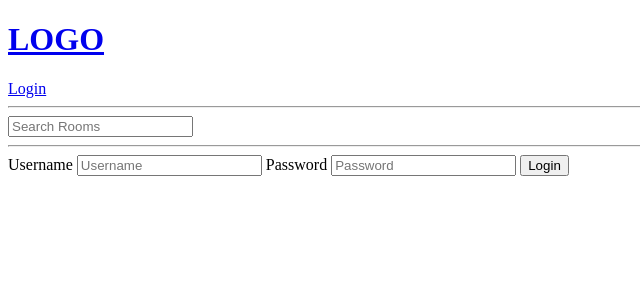
After one commit to PranayaShrestha299/FirstDjangoProject, a Django app: page /login/ in a window 1280 px wide. The commit adds this page. Shown: the top 300 px of the page, without its empty margins (0-640 px from the left). Run offline with Django 5.2, Linux system fonts and the light colour scheme.

Commit message:
Added Login form

```diff
--- /dev/null
+++ b/base/templates/base/login_register.html
@@ -0,0 +1,18 @@
+{%extends 'main.html'%}
+
+
+{%block content%}
+
+<div>
+    <form method="post">
+        {%csrf_token%}
+        <label>Username</label>
+        <input type="text" name="username" placeholder="Username" required>
+        <label>Password</label>
+        <input type="password" name="password" placeholder="Password" required>
+        <input type="submit" value="Login">
+
+
+    </form>
+</div>
+{%endblock content%}
--- a/base/urls.py
+++ b/base/urls.py
@@ -3,7 +3,7 @@ from django.urls import path
 from . import views
 
 urlpatterns = [
-
+    path('login/', views.loginPage, name='login'),
     path('', views.home, name='home'),
     path('about/', views.about, name='about'),
     path('room/<str:pk>/',views.room, name='room'),
--- a/base/views.py
+++ b/base/views.py
@@ -1,9 +1,12 @@
+from django.contrib import messages
 from multiprocessing import context
 from django.shortcuts import redirect, render
 from django.db.models import Q
 from .models import Room
 from .forms import RoomForm
 from .models import Topic
+from django.contrib.auth.models import User
+from django.contrib.auth import authenticate, login, logout
 
 # Create your views here.
 
@@ -11,6 +14,26 @@ from .models import Topic
 #    {'id': 1, 'name': 'Room A'},
 #    {'id': 2, 'name': 'Room B'},
 #    {'id': 3, 'name': 'Room C'}, ]
+
+def loginPage(request):
+    if request.method == 'POST':
+        username = request.POST.get('username')
+        password = request.POST.get('password')
+        # Logic to authenticate user goes here
+        try:
+            user = User.objects.get(username=username)
+
+        except :
+            # User does not exist
+            messages.error(request, 'User does not exist')
+        user = authenticate(request, username=username, password=password)
+        if user is not None:
+            login(request, user)
+            return redirect('home')
+        else:
+            messages.error(request, 'Username OR Password is incorrect')
+    context={}
+    return render(request,'base/login_register.html',context)
 
 def home(request):
     q=request.GET.get('q') if request.GET.get('q') != None else ''
--- a/templates/main.html
+++ b/templates/main.html
@@ -1,3 +1,4 @@
+
 <!DOCTYPE html>
 <html>
 <head>
@@ -9,7 +10,13 @@
 </head>
 <body>
     {% include 'navbar.html' %}
-
+    {%if messages %}
+    <ul class="messages">
+        {%for message in messages%}
+            <li>{{ message }}</li>
+        {% endfor %}
+    </ul>
+    {% endif %}
     {% block content %}
 
     {% endblock %}
--- a/templates/navbar.html
+++ b/templates/navbar.html
@@ -1,6 +1,8 @@
 <a href="/">
     <h1>LOGO</h1>
 </a>
+<a href="{% url 'login' %}">Login</a>
+<hr>
 <form method="get" action="{% url 'home' %}" >
     <input type="text" name="q" placeholder="Search Rooms"/>
 </form>
```
